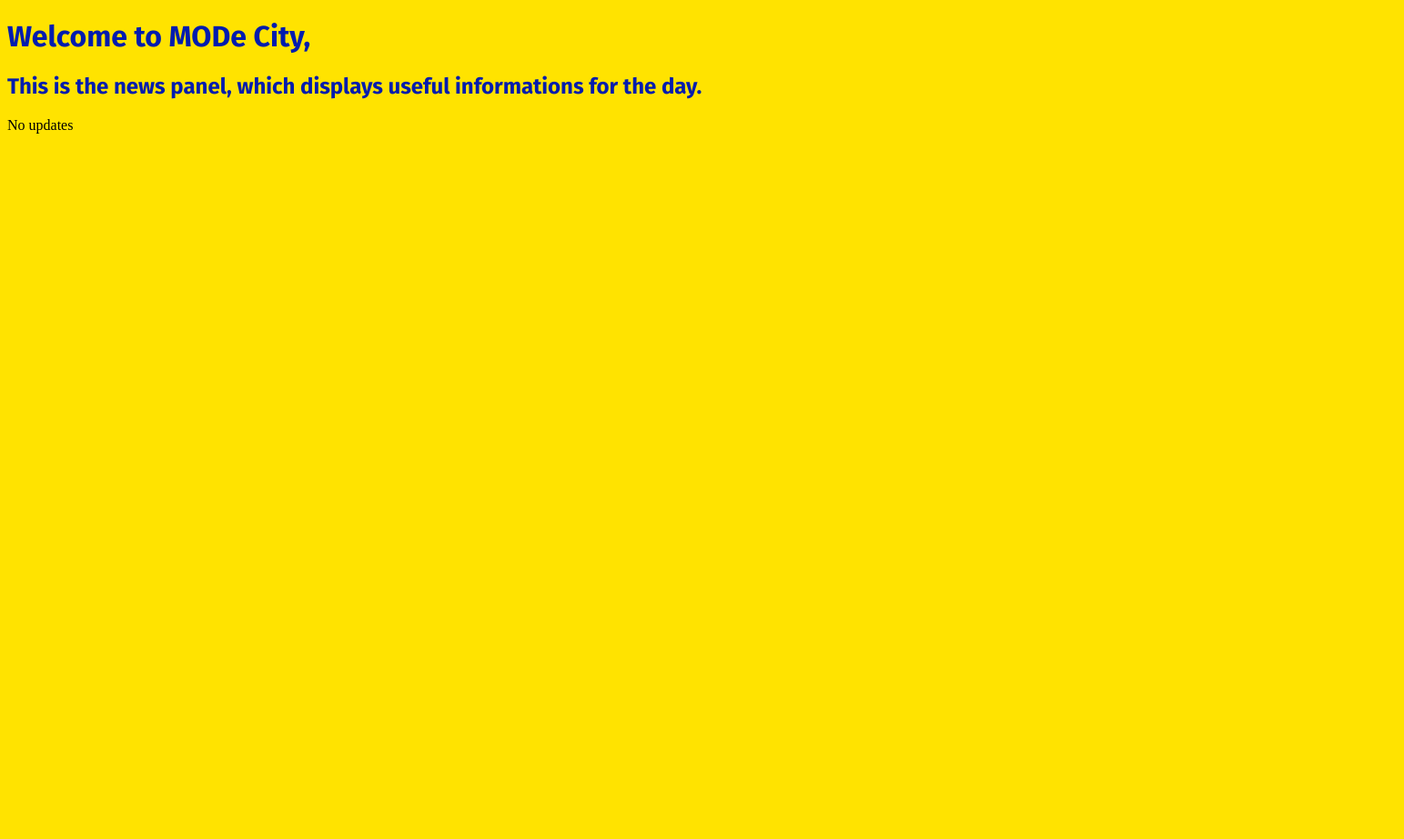
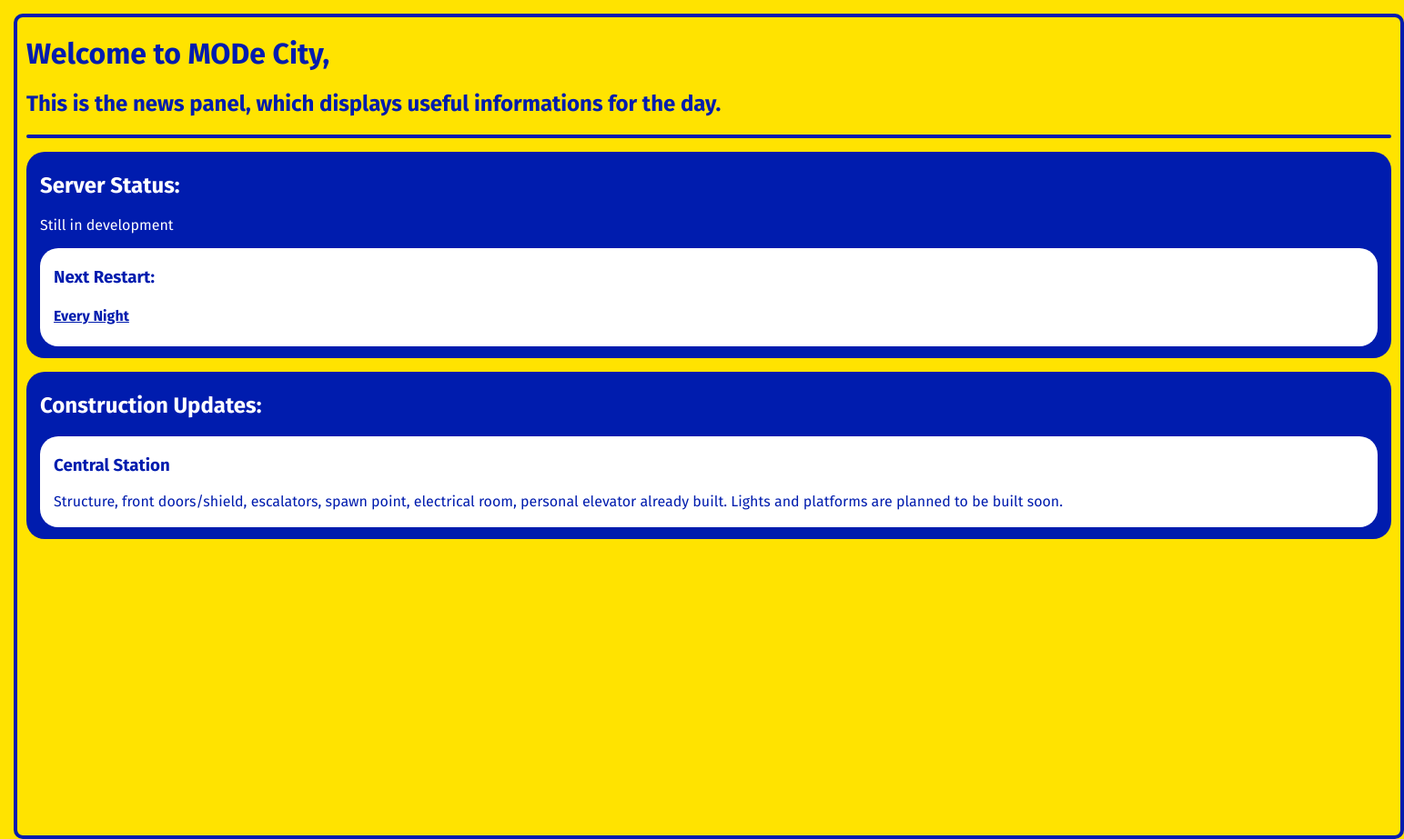
Before and after one commit to nwa139/minecraftwd, a plain HTML site: page index.html in a window 1280 px wide. Shown: the whole page at 91% size, 1543 px wide, since content can reach past the window. Drawn offline with Linux system fonts and the light colour scheme.

Commit message:
New layouts + first updates

```diff
--- a/index.html
+++ b/index.html
@@ -6,11 +6,31 @@
     <link rel="stylesheet" href="style.css">
     <link rel="preconnect" href="https://fonts.googleapis.com">
     <link rel="preconnect" href="https://fonts.gstatic.com" crossorigin>
-    <link href="https://fonts.googleapis.com/css2?family=Fira+Sans:ital,wght@0,100;0,200;0,300;0,400;0,500;0,600;0,700;0,800;0,900;1,100;1,200;1,300;1,400;1,500;1,600;1,700;1,800;1,900&display=swap" rel="stylesheet">
+    <link href="https://fonts.googleapis.com/css2?family=Fira+Sans:ital,wght@0,100;0,200;0,300;0,400;0,500;0,600;0,700;0,800;0,900;1,100;1,200;1,300;1,400;1,500;1,600;1,700;1,800;1,900&display=swap"
+          rel="stylesheet">
 </head>
 <body>
-<h1>Welcome to MODe City,</h1>
-<h2>This is the news panel, which displays useful informations for the day.</h2>
-<p>No updates</p>
+<div class="content">
+    <h1>Welcome to MODe City,</h1>
+    <h2>This is the news panel, which displays useful informations for the day.</h2>
+    <hr>
+    <div class="updates">
+        <div class="update">
+            <h2>Server Status:</h2>
+            <p>Still in development</p>
+            <div class="inupdate">
+                <h3>Next Restart:</h3>
+                <h4><u>Every Night</u></h4>
+            </div>
+        </div>
+        <div class="update">
+            <h2>Construction Updates:</h2>
+            <div class="inupdate">
+                <h3>Central Station</h3>
+                <p>Structure, front doors/shield, escalators, spawn point, electrical room, personal elevator already built. Lights and platforms are planned to be built soon.</p>
+            </div>
+        </div>
+    </div>
+</div>
 </body>
 </html>
--- a/style.css
+++ b/style.css
@@ -4,13 +4,49 @@ html, body {
     background-color: #ffe300ff;
 }
 
-body::-webkit-scrollbar {
-    display: none; /* cache la scrollbar */
+body {
+    padding-left: 10px;
+    padding-right: 10px;
+    border: 4px solid #001caeff;
+    border-radius: 10px;
+    margin: 15px;
 }
 
-h1, h2, h3, h4, h5, h6 {
+body::-webkit-scrollbar {
+    display: none;
+}
+
+h1, h2, h3, h4, h5, h6, p {
     color: #001caeff;
     font-family: "Fira Sans", sans-serif;
+}
+
+hr {
+    border: 2px solid #001caeff;
+    border-radius: 500px;
+}
+
+.update {
+    background-color: #001caeff;
+    margin-top: 15px;
+    padding: 3px 15px;
+    border-radius: 20px;
+}
+
+.update :is(h1, h2, h3, h4, h5, h6, p) {
+    color: white;
+}
+
+.inupdate {
+    background-color: #ffffff;
+    margin-top: 15px;
+    margin-bottom: 10px;
+    padding: 3px 15px;
+    border-radius: 20px;
+}
+
+.inupdate :is(h1, h2, h3, h4, h5, h6, p) {
+    color: #001caeff;
 }
 
 .fira-sans-thin {
```
